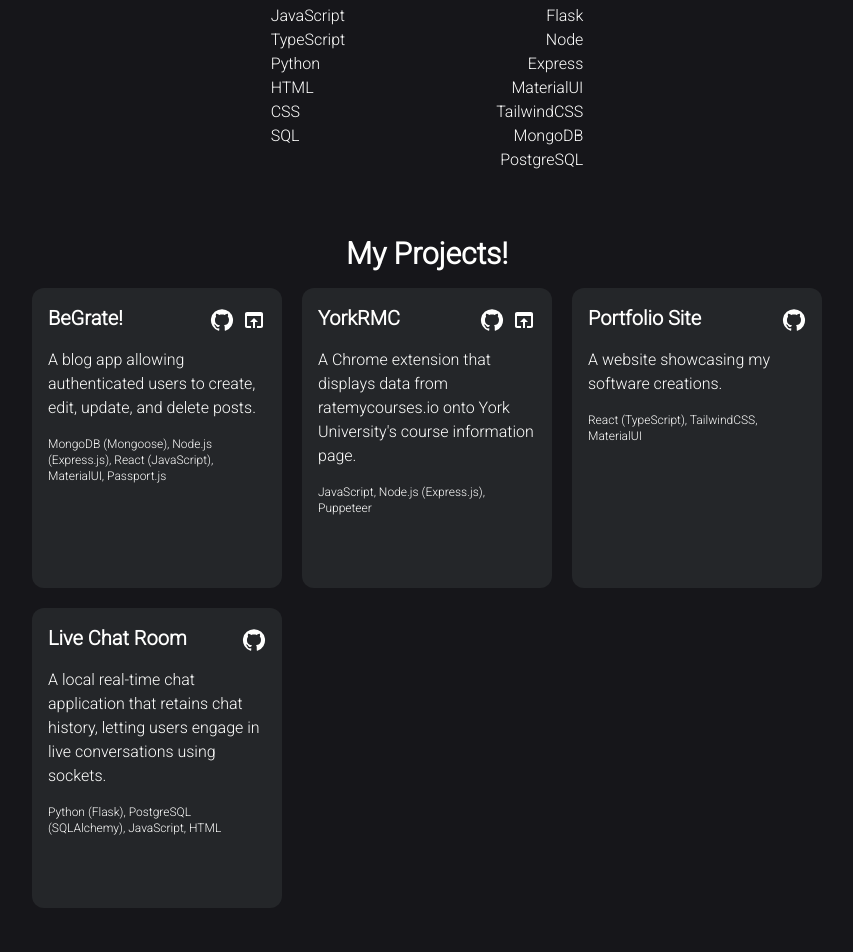
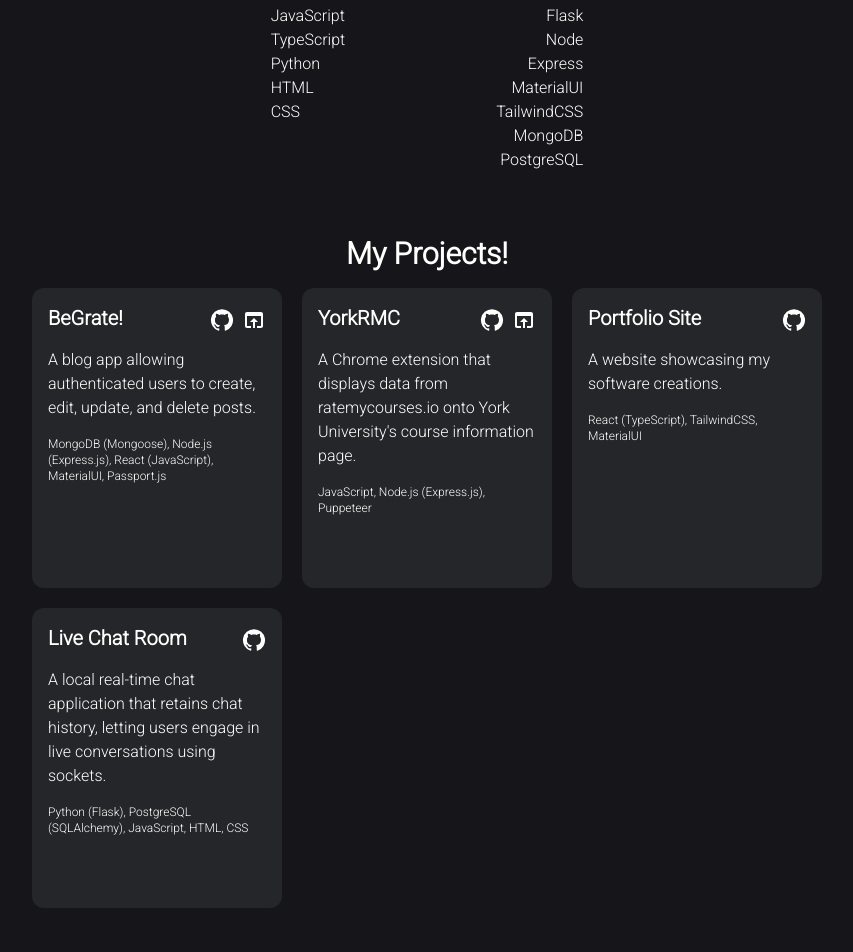
Before and after one commit to russl8/portfolio, a React (Create React App) app: page / in a window 1280 px wide. Shown: the part 960-1912 px from the top of the page, without its empty margins (213-1066 px from the left). Built offline with nearby package versions, Linux system fonts and the light colour scheme.

Commit message:
edit about

```diff
--- a/src/components/About.tsx
+++ b/src/components/About.tsx
@@ -10,7 +10,6 @@ const About = () => {
         "Python",
         "HTML",
         "CSS",
-        "SQL"
     ]
 
     const tools = [
@@ -53,8 +52,6 @@ const About = () => {
 
                     </div>
                 </FadeInSection>
-
-                {/* <h3 className="text-xl mt-8"></h3> */}
             </PageDiv >
         </>
 
--- a/src/components/Projects.tsx
+++ b/src/components/Projects.tsx
@@ -29,7 +29,7 @@ const Projects = () => {
         {
             name: "Live Chat Room",
             description: "A local real-time chat application that retains chat history, letting users engage in live conversations using sockets.",
-            stack: "Python (Flask), PostgreSQL (SQLAlchemy), JavaScript, HTML",
+            stack: "Python (Flask), PostgreSQL (SQLAlchemy), JavaScript, HTML, CSS",
             githubLink: "https://github.com/russl8/flaskchat",
         },
 
```
